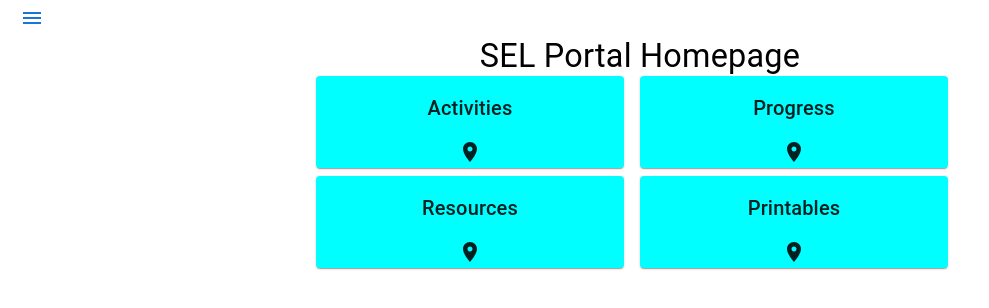
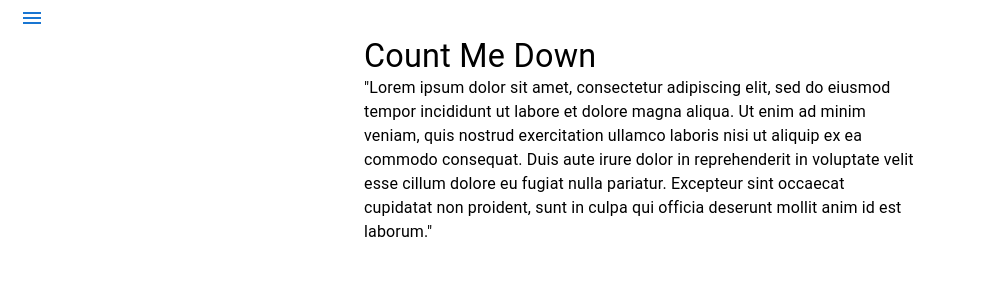
Before and after one commit to liu-caro/sel-site, a React (Create React App) app: page /rs/count-me-down in a window 1280 px wide. Shown: the top 308 px of the page, without its empty margins (0-989 px from the left). Built offline with nearby package versions, Linux system fonts and the light colour scheme.

Commit message:
starting work on count me down activity page

```diff
--- a/package.json
+++ b/package.json
@@ -3,10 +3,10 @@
   "version": "0.1.0",
   "private": true,
   "dependencies": {
-    "@emotion/react": "11.7.1",
-    "@emotion/styled": "11.6.0",
+    "@emotion/react": "^11.7.1",
+    "@emotion/styled": "^11.6.0",
     "@mui/icons-material": "5.3.1",
-    "@mui/material": "5.4.0",
+    "@mui/material": "^5.4.0",
     "@testing-library/jest-dom": "5.16.1",
     "@testing-library/react": "12.1.2",
     "@testing-library/user-event": "13.5.0",
--- a/src/App.js
+++ b/src/App.js
@@ -1,11 +1,12 @@
-import { ThemeProvider } from '@mui/system';
-import { BrowserRouter as Router, Routes, Route } from 'react-router-dom';
-import Drawer from './components/drawer/Drawer';
-import HomePage from './screens/HomePage';
-import ActivitiesPage from './screens/ActivitiesPage';
-import ExamplePage from './screens/ExamplePage';
-import LandingPage from './screens/LandingPage';
-import { theme } from './utils/theme';
+import { ThemeProvider } from "@mui/system";
+import { BrowserRouter as Router, Routes, Route } from "react-router-dom";
+import Drawer from "./components/drawer/Drawer";
+import HomePage from "./screens/HomePage";
+import ActivitiesPage from "./screens/ActivitiesPage";
+import ExamplePage from "./screens/ExamplePage";
+import RSCountMeDownActivity from "./screens/RelationshipSkillsActivities/RSCountMeDownActivity";
+import LandingPage from "./screens/LandingPage";
+import { theme } from "./utils/theme";
 
 const App = () => {
   return (
@@ -16,6 +17,7 @@ const App = () => {
           <Route path="/home" element={<HomePage />} />
           <Route path="/activities" element={<ActivitiesPage />} />
           <Route path="/example" element={<ExamplePage />} />
+          <Route path="/rs/count-me-down" element={<RSCountMeDownActivity />} />
           <Route path="*" element={<HomePage />} />
         </Routes>
       </Router>
--- a/src/screens/RelationshipSkillsActivities/RSCountMeDownActivity.js
+++ b/src/screens/RelationshipSkillsActivities/RSCountMeDownActivity.js
@@ -1,9 +1,13 @@
-const ExamplePage = () => {
+import { Container, Typography } from "@mui/material";
+
+const RSCountMeDownActivity = () => {
   return (
-      <>
-      This is an example page.
-      </>
+      <Container maxWidth="sm">
+        <Typography variant="h4">Count Me Down</Typography>
+
+        <Typography variant="body1">"Lorem ipsum dolor sit amet, consectetur adipiscing elit, sed do eiusmod tempor incididunt ut labore et dolore magna aliqua. Ut enim ad minim veniam, quis nostrud exercitation ullamco laboris nisi ut aliquip ex ea commodo consequat. Duis aute irure dolor in reprehenderit in voluptate velit esse cillum dolore eu fugiat nulla pariatur. Excepteur sint occaecat cupidatat non proident, sunt in culpa qui officia deserunt mollit anim id est laborum."</Typography>
+      </Container>
   );
 };
 
-export default ExamplePage;
+export default RSCountMeDownActivity;
```
Also changed, not shown: 1 other file (tests, documents, lock files or other folders).
